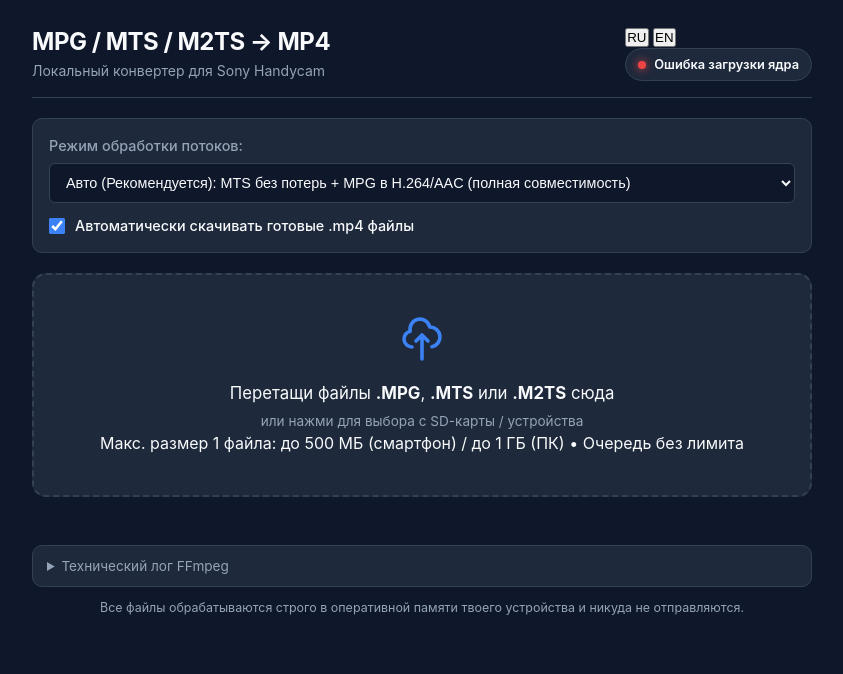
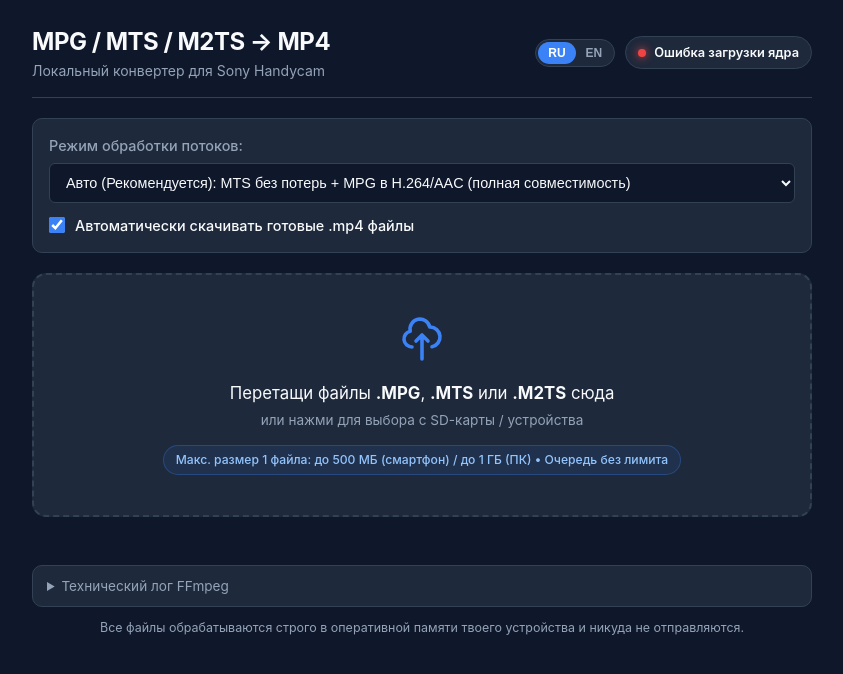
Before and after one commit to whtr9/handycam-converter, a plain HTML site: page index.html in a window 1280 px wide. Shown: the whole page, without its empty margins (218-1061 px from the left). Drawn offline with Linux system fonts and the light colour scheme; no server answers.

Commit message:
Add styles for language switcher and size limit badge
Added styles for language switcher and size limit badge.

```diff
--- a/style.css
+++ b/style.css
@@ -388,3 +388,49 @@ body {
     flex: 1;
   }
 }
+
+/* Правый блок шапки: переключатель языка + статус */
+.header-controls {
+  display: flex;
+  align-items: center;
+  gap: 10px;
+  flex-wrap: wrap;
+}
+
+.lang-switch {
+  display: inline-flex;
+  background-color: var(--bg-card);
+  border: 1px solid var(--border-color);
+  border-radius: 999px;
+  padding: 2px;
+}
+
+.lang-btn {
+  background: transparent;
+  border: none;
+  color: var(--text-muted);
+  font-size: 0.75rem;
+  font-weight: 700;
+  padding: 4px 10px;
+  border-radius: 999px;
+  cursor: pointer;
+  transition: background-color 0.15s ease, color 0.15s ease;
+}
+
+.lang-btn.active {
+  background-color: var(--accent-primary);
+  color: #ffffff;
+}
+
+/* Плашка максимального размера файла внутри Drop Zone */
+.size-limit-badge {
+  display: inline-block;
+  margin-top: 14px;
+  padding: 5px 12px;
+  border-radius: 999px;
+  background-color: rgba(59, 130, 246, 0.1);
+  border: 1px solid rgba(59, 130, 246, 0.3);
+  color: #93c5fd;
+  font-size: 0.76rem;
+  font-weight: 500;
+}
```
